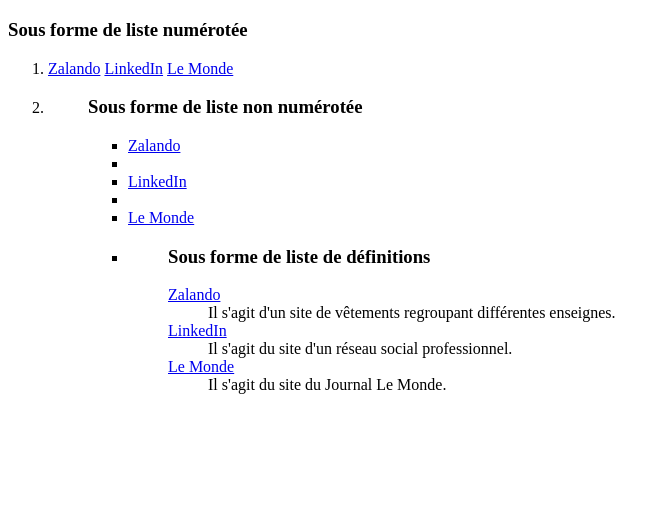
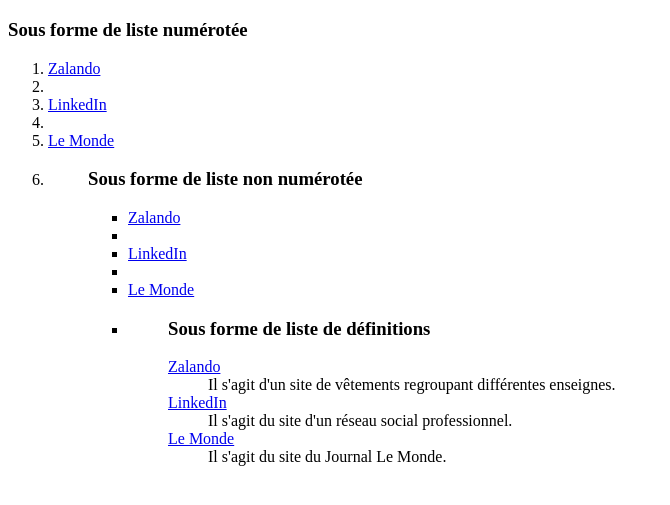
Before and after one commit to Lisadrn/Lisa.github.io, a plain HTML site: page index.html in a window 1280 px wide. Shown: the part 61-566 px from the top of the page, without its empty margins (0-670 px from the left). Drawn offline with Linux system fonts and the light colour scheme.

Commit message:
Update index.html

```diff
--- a/index.html
+++ b/index.html
@@ -9,9 +9,11 @@
 		 <h1>Mes sites préférés</h1>
 		<h3>Sous forme de liste numérotée</h3>
 		<ol>
-			<li><a href="https://www.zalando.fr" target="_blank">Zalando</a>
-			<a href="https://www.linkedin.com/" target="_blank">LinkedIn</a>
-			<a href="https://www.lemonde.fr" target="_blank">Le Monde</a><li>
+			<li><a href="https://www.zalando.fr" target="_blank">Zalando</a><li>
+
+			<li><a href="https://www.linkedin.com/" target="_blank">LinkedIn</a><li>
+
+			<li><a href="https://www.lemonde.fr" target="_blank">Le Monde</a><li>
 		<ol>
 		<h3>Sous forme de liste non numérotée</h3>
 		<ul>
```
